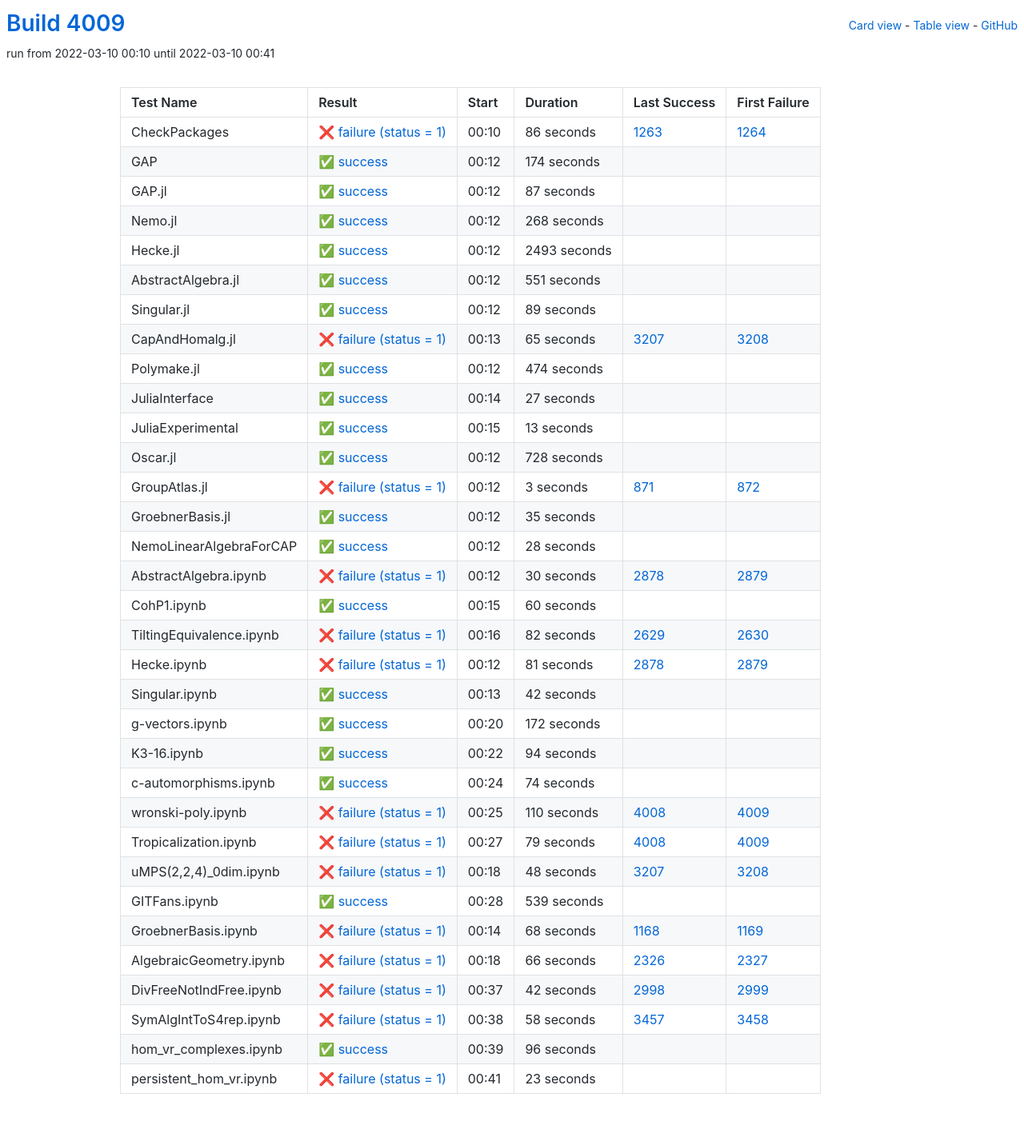
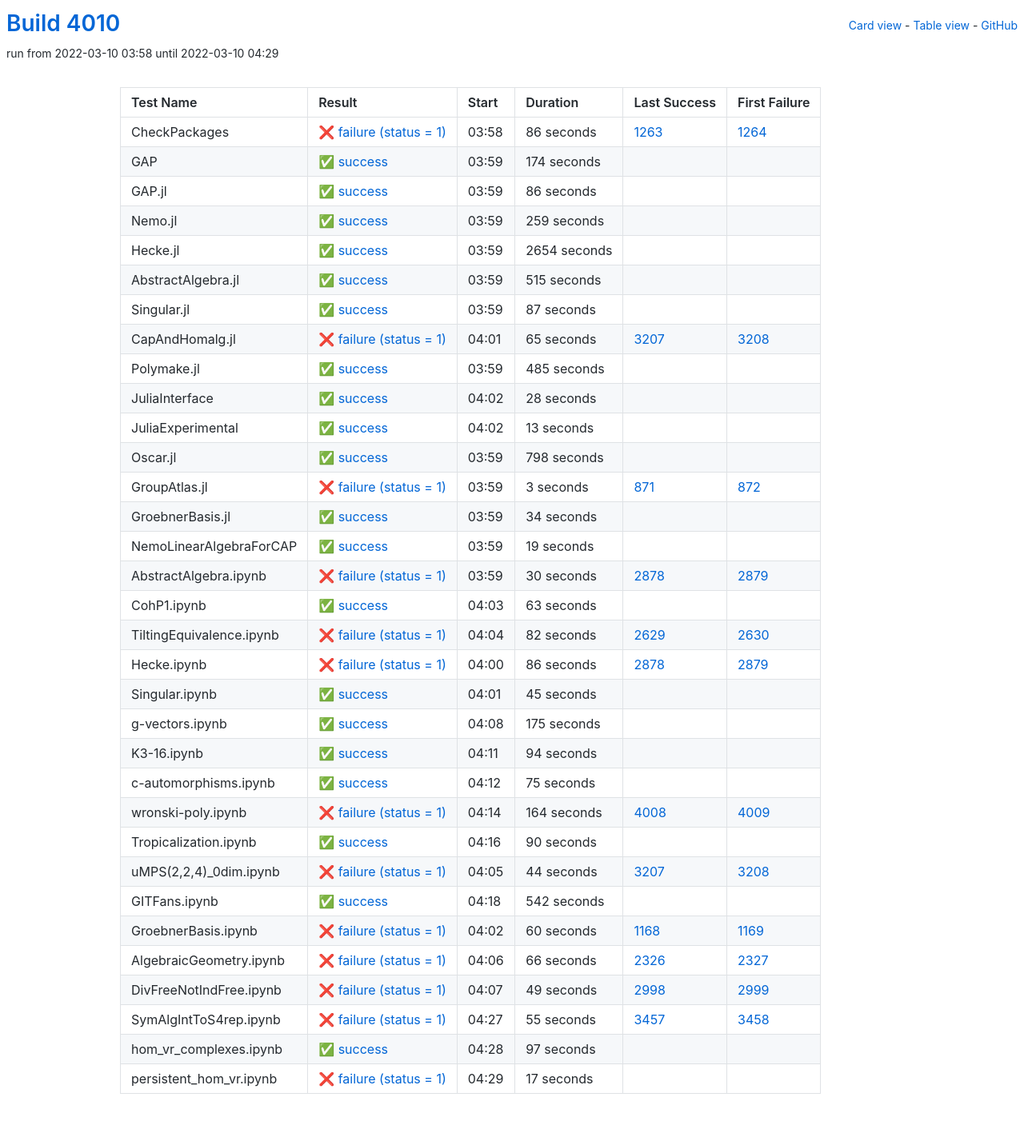
Before and after one commit to oscar-system/oscar-ci-status-stable, a Jekyll site: the page built from table.html, in a window 1280 px wide. Shown: the whole page at 80% size. Built offline with Jekyll 4.4.1, drawn with Linux system fonts in a browser that asks for light colours.

Commit message:
Build #4010

```diff
--- a/_data/ci.yml
+++ b/_data/ci.yml
@@ -1,6 +1,6 @@
 ---
-build: 4009
-build_url: https://oscarci.mathematik.uni-kl.de/job/oscar-stable/4009/
+build: 4010
+build_url: https://oscarci.mathematik.uni-kl.de/job/oscar-stable/4010/
 job: oscar-stable
 organization: oscar-system
 repo: oscar-ci-status-stable
@@ -8,8 +8,8 @@ repourl: https://github.com/oscar-system/oscar-ci-status-stable
 tests:
 - name: CheckPackages
   id: checkpackages
-  log: https://oscarci.mathematik.uni-kl.de/job/oscar-stable/4009/artifact/logs/build-4009/CheckPackages.log
-  start: 2022-03-10 00:10
+  log: https://oscarci.mathematik.uni-kl.de/job/oscar-stable/4010/artifact/logs/build-4010/CheckPackages.log
+  start: 2022-03-10 03:58
   success: false
   exitcode: 1
   status: failure
@@ -20,8 +20,8 @@ tests:
   first_failure_url: https://oscarci.mathematik.uni-kl.de/job/oscar-stable/1264/
 - name: GAP
   id: gap
-  log: https://oscarci.mathematik.uni-kl.de/job/oscar-stable/4009/artifact/logs/build-4009/GAP.log
-  start: 2022-03-10 00:12
+  log: https://oscarci.mathematik.uni-kl.de/job/oscar-stable/4010/artifact/logs/build-4010/GAP.log
+  start: 2022-03-10 03:59
   success: true
   exitcode: 0
   status: success
@@ -32,8 +32,56 @@ tests:
   first_failure_url:
 - name: GAP.jl
   id: gap-jl
-  log: https://oscarci.mathematik.uni-kl.de/job/oscar-stable/4009/artifact/logs/build-4009/GAP.jl.log
-  start: 2022-03-10 00:12
+  log: https://oscarci.mathematik.uni-kl.de/job/oscar-stable/4010/artifact/logs/build-4010/GAP.jl.log
+  start: 2022-03-10 03:59
+  success: true
+  exitcode: 0
+  status: success
+  duration: 86
+  last_success: false
+  last_success_url:
+  first_failure: false
+  first_failure_url:
+- name: Nemo.jl
+  id: nemo-jl
+  log: https://oscarci.mathematik.uni-kl.de/job/oscar-stable/4010/artifact/logs/build-4010/Nemo.jl.log
+  start: 2022-03-10 03:59
+  success: true
+  exitcode: 0
+  status: success
+  duration: 259
+  last_success: false
+  last_success_url:
+  first_failure: false
+  first_failure_url:
+- name: Hecke.jl
+  id: hecke-jl
+  log: https://oscarci.mathematik.uni-kl.de/job/oscar-stable/4010/artifact/logs/build-4010/Hecke.jl.log
+  start: 2022-03-10 03:59
+  success: true
+  exitcode: 0
+  status: success
+  duration: 2654
+  last_success: false
+  last_success_url:
+  first_failure: false
+  first_failure_url:
+- name: AbstractAlgebra.jl
+  id: abstractalgebra-jl
+  log: https://oscarci.mathematik.uni-kl.de/job/oscar-stable/4010/artifact/logs/build-4010/AbstractAlgebra.jl.log
+  start: 2022-03-10 03:59
+  success: true
+  exitcode: 0
+  status: success
+  duration: 515
+  last_success: false
+  last_success_url:
+  first_failure: false
+  first_failure_url:
+- name: Singular.jl
+  id: singular-jl
+  log: https://oscarci.mathematik.uni-kl.de/job/oscar-stable/4010/artifact/logs/build-4010/Singular.jl.log
+  start: 2022-03-10 03:59
   success: true
   exitcode: 0
   status: success
@@ -42,58 +90,10 @@ tests:
   last_success_url:
   first_failure: false
   first_failure_url:
-- name: Nemo.jl
-  id: nemo-jl
-  log: https://oscarci.mathematik.uni-kl.de/job/oscar-stable/4009/artifact/logs/build-4009/Nemo.jl.log
-  start: 2022-03-10 00:12
-  success: true
-  exitcode: 0
-  status: success
-  duration: 268
-  last_success: false
-  last_success_url:
-  first_failure: false
-  first_failure_url:
-- name: Hecke.jl
-  id: hecke-jl
-  log: https://oscarci.mathematik.uni-kl.de/job/oscar-stable/4009/artifact/logs/build-4009/Hecke.jl.log
-  start: 2022-03-10 00:12
-  success: true
-  exitcode: 0
-  status: success
-  duration: 2493
-  last_success: false
-  last_success_url:
-  first_failure: false
-  first_failure_url:
-- name: AbstractAlgebra.jl
-  id: abstractalgebra-jl
-  log: https://oscarci.mathematik.uni-kl.de/job/oscar-stable/4009/artifact/logs/build-4009/AbstractAlgebra.jl.log
-  start: 2022-03-10 00:12
-  success: true
-  exitcode: 0
-  status: success
-  duration: 551
-  last_success: false
-  last_success_url:
-  first_failure: false
-  first_failure_url:
-- name: Singular.jl
-  id: singular-jl
-  log: https://oscarci.mathematik.uni-kl.de/job/oscar-stable/4009/artifact/logs/build-4009/Singular.jl.log
-  start: 2022-03-10 00:12
-  success: true
-  exitcode: 0
-  status: success
-  duration: 89
-  last_success: false
-  last_success_url:
-  first_failure: false
-  first_failure_url:
 - name: CapAndHomalg.jl
   id: capandhomalg-jl
-  log: https://oscarci.mathematik.uni-kl.de/job/oscar-stable/4009/artifact/logs/build-4009/CapAndHomalg.jl.log
-  start: 2022-03-10 00:13
+  log: https://oscarci.mathematik.uni-kl.de/job/oscar-stable/4010/artifact/logs/build-4010/CapAndHomalg.jl.log
+  start: 2022-03-10 04:01
   success: false
   exitcode: 1
   status: failure
@@ -104,32 +104,32 @@ tests:
   first_failure_url: https://oscarci.mathematik.uni-kl.de/job/oscar-stable/3208/
 - name: Polymake.jl
   id: polymake-jl
-  log: https://oscarci.mathematik.uni-kl.de/job/oscar-stable/4009/artifact/logs/build-4009/Polymake.jl.log
-  start: 2022-03-10 00:12
+  log: https://oscarci.mathematik.uni-kl.de/job/oscar-stable/4010/artifact/logs/build-4010/Polymake.jl.log
+  start: 2022-03-10 03:59
   success: true
   exitcode: 0
   status: success
-  duration: 474
+  duration: 485
   last_success: false
   last_success_url:
   first_failure: false
   first_failure_url:
 - name: JuliaInterface
   id: juliainterface
-  log: https://oscarci.mathematik.uni-kl.de/job/oscar-stable/4009/artifact/logs/build-4009/JuliaInterface.log
-  start: 2022-03-10 00:14
+  log: https://oscarci.mathematik.uni-kl.de/job/oscar-stable/4010/artifact/logs/build-4010/JuliaInterface.log
+  start: 2022-03-10 04:02
   success: true
   exitcode: 0
   status: success
-  duration: 27
+  duration: 28
   last_success: false
   last_success_url:
   first_failure: false
   first_failure_url:
 - name: JuliaExperimental
   id: juliaexperimental
-  log: https://oscarci.mathematik.uni-kl.de/job/oscar-stable/4009/artifact/logs/build-4009/JuliaExperimental.log
-  start: 2022-03-10 00:15
+  log: https://oscarci.mathematik.uni-kl.de/job/oscar-stable/4010/artifact/logs/build-4010/JuliaExperimental.log
+  start: 2022-03-10 04:02
   success: true
   exitcode: 0
   status: success
@@ -140,20 +140,20 @@ tests:
   first_failure_url:
 - name: Oscar.jl
   id: oscar-jl
-  log: https://oscarci.mathematik.uni-kl.de/job/oscar-stable/4009/artifact/logs/build-4009/Oscar.jl.log
-  start: 2022-03-10 00:12
+  log: https://oscarci.mathematik.uni-kl.de/job/oscar-stable/4010/artifact/logs/build-4010/Oscar.jl.log
+  start: 2022-03-10 03:59
   success: true
   exitcode: 0
   status: success
-  duration: 728
+  duration: 798
   last_success: false
   last_success_url:
   first_failure: false
   first_failure_url:
 - name: GroupAtlas.jl
   id: groupatlas-jl
-  log: https://oscarci.mathematik.uni-kl.de/job/oscar-stable/4009/artifact/logs/build-4009/GroupAtlas.jl.log
-  start: 2022-03-10 00:12
+  log: https://oscarci.mathematik.uni-kl.de/job/oscar-stable/4010/artifact/logs/build-4010/GroupAtlas.jl.log
+  start: 2022-03-10 03:59
   success: false
   exitcode: 1
   status: failure
@@ -164,32 +164,32 @@ tests:
   first_failure_url: https://oscarci.mathematik.uni-kl.de/job/oscar-stable/872/
 - name: GroebnerBasis.jl
   id: groebnerbasis-jl
-  log: https://oscarci.mathematik.uni-kl.de/job/oscar-stable/4009/artifact/logs/build-4009/GroebnerBasis.jl.log
-  start: 2022-03-10 00:12
+  log: https://oscarci.mathematik.uni-kl.de/job/oscar-stable/4010/artifact/logs/build-4010/GroebnerBasis.jl.log
+  start: 2022-03-10 03:59
   success: true
   exitcode: 0
   status: success
-  duration: 35
+  duration: 34
   last_success: false
   last_success_url:
   first_failure: false
   first_failure_url:
 - name: NemoLinearAlgebraForCAP
   id: nemolinearalgebraforcap
-  log: https://oscarci.mathematik.uni-kl.de/job/oscar-stable/4009/artifact/logs/build-4009/NemoLinearAlgebraForCAP.log
-  start: 2022-03-10 00:12
+  log: https://oscarci.mathematik.uni-kl.de/job/oscar-stable/4010/artifact/logs/build-4010/NemoLinearAlgebraForCAP.log
+  start: 2022-03-10 03:59
   success: true
   exitcode: 0
   status: success
-  duration: 28
+  duration: 19
   last_success: false
   last_success_url:
   first_failure: false
   first_failure_url:
 - name: AbstractAlgebra.ipynb
   id: abstractalgebra-ipynb
-  log: https://oscarci.mathematik.uni-kl.de/job/oscar-stable/4009/artifact/logs/build-4009/AbstractAlgebra.ipynb.log
-  start: 2022-03-10 00:12
+  log: https://oscarci.mathematik.uni-kl.de/job/oscar-stable/4010/artifact/logs/build-4010/AbstractAlgebra.ipynb.log
+  start: 2022-03-10 03:59
   success: false
   exitcode: 1
   status: failure
@@ -200,20 +200,20 @@ tests:
   first_failure_url: https://oscarci.mathematik.uni-kl.de/job/oscar-stable/2879/
 - name: CohP1.ipynb
   id: cohp1-ipynb
-  log: https://oscarci.mathematik.uni-kl.de/job/oscar-stable/4009/artifact/logs/build-4009/CohP1.ipynb.log
-  start: 2022-03-10 00:15
+  log: https://oscarci.mathematik.uni-kl.de/job/oscar-stable/4010/artifact/logs/build-4010/CohP1.ipynb.log
+  start: 2022-03-10 04:03
   success: true
   exitcode: 0
   status: success
-  duration: 60
+  duration: 63
   last_success: false
   last_success_url:
   first_failure: false
   first_failure_url:
 - name: TiltingEquivalence.ipynb
   id: tiltingequivalence-ipynb
-  log: https://oscarci.mathematik.uni-kl.de/job/oscar-stable/4009/artifact/logs/build-4009/TiltingEquivalence.ipynb.log
-  start: 2022-03-10 00:16
+  log: https://oscarci.mathematik.uni-kl.de/job/oscar-stable/4010/artifact/logs/build-4010/TiltingEquivalence.ipynb.log
+  start: 2022-03-10 04:04
   success: false
   exitcode: 1
   status: failure
@@ -224,44 +224,44 @@ tests:
   first_failure_url: https://oscarci.mathematik.uni-kl.de/job/oscar-stable/2630/
 - name: Hecke.ipynb
   id: hecke-ipynb
-  log: https://oscarci.mathematik.uni-kl.de/job/oscar-stable/4009/artifact/logs/build-4009/Hecke.ipynb.log
-  start: 2022-03-10 00:12
+  log: https://oscarci.mathematik.uni-kl.de/job/oscar-stable/4010/artifact/logs/build-4010/Hecke.ipynb.log
+  start: 2022-03-10 04:00
   success: false
   exitcode: 1
   status: failure
-  duration: 81
+  duration: 86
   last_success: 2878
   last_success_url: https://oscarci.mathematik.uni-kl.de/job/oscar-stable/2878/
   first_failure: 2879
   first_failure_url: https://oscarci.mathematik.uni-kl.de/job/oscar-stable/2879/
 - name: Singular.ipynb
   id: singular-ipynb
-  log: https://oscarci.mathematik.uni-kl.de/job/oscar-stable/4009/artifact/logs/build-4009/Singular.ipynb.log
-  start: 2022-03-10 00:13
+  log: https://oscarci.mathematik.uni-kl.de/job/oscar-stable/4010/artifact/logs/build-4010/Singular.ipynb.log
+  start: 2022-03-10 04:01
   success: true
   exitcode: 0
   status: success
-  duration: 42
+  duration: 45
   last_success: false
   last_success_url:
   first_failure: false
   first_failure_url:
 - name: g-vectors.ipynb
   id: g-vectors-ipynb
-  log: https://oscarci.mathematik.uni-kl.de/job/oscar-stable/4009/artifact/logs/build-4009/g-vectors.ipynb.log
-  start: 2022-03-10 00:20
+  log: https://oscarci.mathematik.uni-kl.de/job/oscar-stable/4010/artifact/logs/build-4010/g-vectors.ipynb.log
+  start: 2022-03-10 04:08
   success: true
   exitcode: 0
   status: success
-  duration: 172
+  duration: 175
   last_success: false
   last_success_url:
   first_failure: false
   first_failure_url:
 - name: K3-16.ipynb
   id: k3-16-ipynb
-  log: https://oscarci.mathematik.uni-kl.de/job/oscar-stable/4009/artifact/logs/build-4009/K3-16.ipynb.log
-  start: 2022-03-10 00:22
+  log: https://oscarci.mathematik.uni-kl.de/job/oscar-stable/4010/artifact/logs/build-4010/K3-16.ipynb.log
+  start: 2022-03-10 04:11
   success: true
   exitcode: 0
   status: success
@@ -272,80 +272,80 @@ tests:
   first_failure_url:
 - name: c-automorphisms.ipynb
   id: c-automorphisms-ipynb
-  log: https://oscarci.mathematik.uni-kl.de/job/oscar-stable/4009/artifact/logs/build-4009/c-automorphisms.ipynb.log
-  start: 2022-03-10 00:24
+  log: https://oscarci.mathematik.uni-kl.de/job/oscar-stable/4010/artifact/logs/build-4010/c-automorphisms.ipynb.log
+  start: 2022-03-10 04:12
   success: true
   exitcode: 0
   status: success
-  duration: 74
+  duration: 75
   last_success: false
   last_success_url:
   first_failure: false
   first_failure_url:
 - name: wronski-poly.ipynb
   id: wronski-poly-ipynb
-  log: https://oscarci.mathematik.uni-kl.de/job/oscar-stable/4009/artifact/logs/build-4009/wronski-poly.ipynb.log
-  start: 2022-03-10 00:25
+  log: https://oscarci.mathematik.uni-kl.de/job/oscar-stable/4010/artifact/logs/build-4010/wronski-poly.ipynb.log
+  start: 2022-03-10 04:14
   success: false
   exitcode: 1
   status: failure
-  duration: 110
+  duration: 164
   last_success: 4008
   last_success_url: https://oscarci.mathematik.uni-kl.de/job/oscar-stable/4008/
   first_failure: 4009
   first_failure_url: https://oscarci.mathematik.uni-kl.de/job/oscar-stable/4009/
 - name: Tropicalization.ipynb
   id: tropicalization-ipynb
-  log: https://oscarci.mathematik.uni-kl.de/job/oscar-stable/4009/artifact/logs/build-4009/Tropicalization.ipynb.log
-  start: 2022-03-10 00:27
+  log: https://oscarci.mathematik.uni-kl.de/job/oscar-stable/4010/artifact/logs/build-4010/Tropicalization.ipynb.log
+  start: 2022-03-10 04:16
+  success: true
+  exitcode: 0
+  status: success
+  duration: 90
+  last_success: false
+  last_success_url:
+  first_failure: false
+  first_failure_url:
+- name: uMPS(2,2,4)_0dim.ipynb
+  id: umps-2-2-4-0dim-ipynb
+  log: https://oscarci.mathematik.uni-kl.de/job/oscar-stable/4010/artifact/logs/build-4010/uMPS-2-2-4-_0dim.ipynb.log
+  start: 2022-03-10 04:05
   success: false
   exitcode: 1
   status: failure
-  duration: 79
-  last_success: 4008
-  last_success_url: https://oscarci.mathematik.uni-kl.de/job/oscar-stable/4008/
-  first_failure: 4009
-  first_failure_url: https://oscarci.mathematik.uni-kl.de/job/oscar-stable/4009/
-- name: uMPS(2,2,4)_0dim.ipynb
-  id: umps-2-2-4-0dim-ipynb
-  log: https://oscarci.mathematik.uni-kl.de/job/oscar-stable/4009/artifact/logs/build-4009/uMPS-2-2-4-_0dim.ipynb.log
-  start: 2022-03-10 00:18
-  success: false
-  exitcode: 1
-  status: failure
-  duration: 48
+  duration: 44
   last_success: 3207
   last_success_url: https://oscarci.mathematik.uni-kl.de/job/oscar-stable/3207/
   first_failure: 3208
   first_failure_url: https://oscarci.mathematik.uni-kl.de/job/oscar-stable/3208/
 - name: GITFans.ipynb
   id: gitfans-ipynb
-  log: https://oscarci.mathematik.uni-kl.de/job/oscar-stable/4009/artifact/logs/build-4009/GITFans.ipynb.log
-  start: 2022-03-10 00:28
+  log: https://oscarci.mathematik.uni-kl.de/job/oscar-stable/4010/artifact/logs/build-4010/GITFans.ipynb.log
+  start: 2022-03-10 04:18
   success: true
   exitcode: 0
   status: success
-  duration: 539
+  duration: 542
   last_success: false
   last_success_url:
   first_failure: false
   first_failure_url:
 - name: GroebnerBasis.ipynb
   id: groebnerbasis-ipynb
-  log: https://oscarci.mathematik.uni-kl.de/job/oscar-stable/4009/artifact/logs/build-4009/GroebnerBasis.ipynb.log
-  start: 2022-03-10 00:14
+  log: https://oscarci.mathematik.uni-kl.de/job/oscar-stable/4010/artifact/logs/build-4010/GroebnerBasis.ipynb.log
+  start: 2022-03-10 04:02
   success: false
   exitcode: 1
   status: failure
-  duration: 68
+  duration: 60
   last_success: 1168
   last_success_url: https://oscarci.mathematik.uni-kl.de/job/oscar-stable/1168/
   first_failure: 1169
   first_failure_url: https://oscarci.mathematik.uni-kl.de/job/oscar-stable/1169/
 - name: AlgebraicGeometry.ipynb
   id: algebraicgeometry-ipynb
-  log: https://oscarci.mathematik.uni-kl.de/job/oscar-stable/4009/artifact/logs/build-4009/AlgebraicGeometry.ipynb.log
-  start: 2022-03-10 00:18
+  log: https://oscarci.mathematik.uni-kl.de/job/oscar-stable/4010/artifact/logs/build-4010/AlgebraicGeometry.ipynb.log
+  start: 2022-03-10 04:06
   success: false
   exitcode: 1
   status: failure
@@ -356,48 +356,48 @@ tests:
   first_failure_url: https://oscarci.mathematik.uni-kl.de/job/oscar-stable/2327/
 - name: DivFreeNotIndFree.ipynb
   id: divfreenotindfree-ipynb
-  log: https://oscarci.mathematik.uni-kl.de/job/oscar-stable/4009/artifact/logs/build-4009/DivFreeNotIndFree.ipynb.log
-  start: 2022-03-10 00:37
+  log: https://oscarci.mathematik.uni-kl.de/job/oscar-stable/4010/artifact/logs/build-4010/DivFreeNotIndFree.ipynb.log
+  start: 2022-03-10 04:07
   success: false
   exitcode: 1
   status: failure
-  duration: 42
+  duration: 49
   last_success: 2998
   last_success_url: https://oscarci.mathematik.uni-kl.de/job/oscar-stable/2998/
   first_failure: 2999
   first_failure_url: https://oscarci.mathematik.uni-kl.de/job/oscar-stable/2999/
 - name: SymAlgIntToS4rep.ipynb
   id: symalginttos4rep-ipynb
-  log: https://oscarci.mathematik.uni-kl.de/job/oscar-stable/4009/artifact/logs/build-4009/SymAlgIntToS4rep.ipynb.log
-  start: 2022-03-10 00:38
+  log: https://oscarci.mathematik.uni-kl.de/job/oscar-stable/4010/artifact/logs/build-4010/SymAlgIntToS4rep.ipynb.log
+  start: 2022-03-10 04:27
   success: false
   exitcode: 1
   status: failure
-  duration: 58
+  duration: 55
   last_success: 3457
   last_success_url: https://oscarci.mathematik.uni-kl.de/job/oscar-stable/3457/
   first_failure: 3458
   first_failure_url: https://oscarci.mathematik.uni-kl.de/job/oscar-stable/3458/
 - name: hom_vr_complexes.ipynb
   id: hom-vr-complexes-ipynb
-  log: https://oscarci.mathematik.uni-kl.de/job/oscar-stable/4009/artifact/logs/build-4009/hom_vr_complexes.ipynb.log
-  start: 2022-03-10 00:39
+  log: https://oscarci.mathematik.uni-kl.de/job/oscar-stable/4010/artifact/logs/build-4010/hom_vr_complexes.ipynb.log
+  start: 2022-03-10 04:28
   success: true
   exitcode: 0
   status: success
-  duration: 96
+  duration: 97
   last_success: false
   last_success_url:
   first_failure: false
   first_failure_url:
 - name: persistent_hom_vr.ipynb
   id: persistent-hom-vr-ipynb
-  log: https://oscarci.mathematik.uni-kl.de/job/oscar-stable/4009/artifact/logs/build-4009/persistent_hom_vr.ipynb.log
-  start: 2022-03-10 00:41
+  log: https://oscarci.mathematik.uni-kl.de/job/oscar-stable/4010/artifact/logs/build-4010/persistent_hom_vr.ipynb.log
+  start: 2022-03-10 04:29
   success: false
   exitcode: 1
   status: failure
-  duration: 23
+  duration: 17
   last_success: false
   last_success_url:
   first_failure: false
```
Also changed, not shown: README.md.
